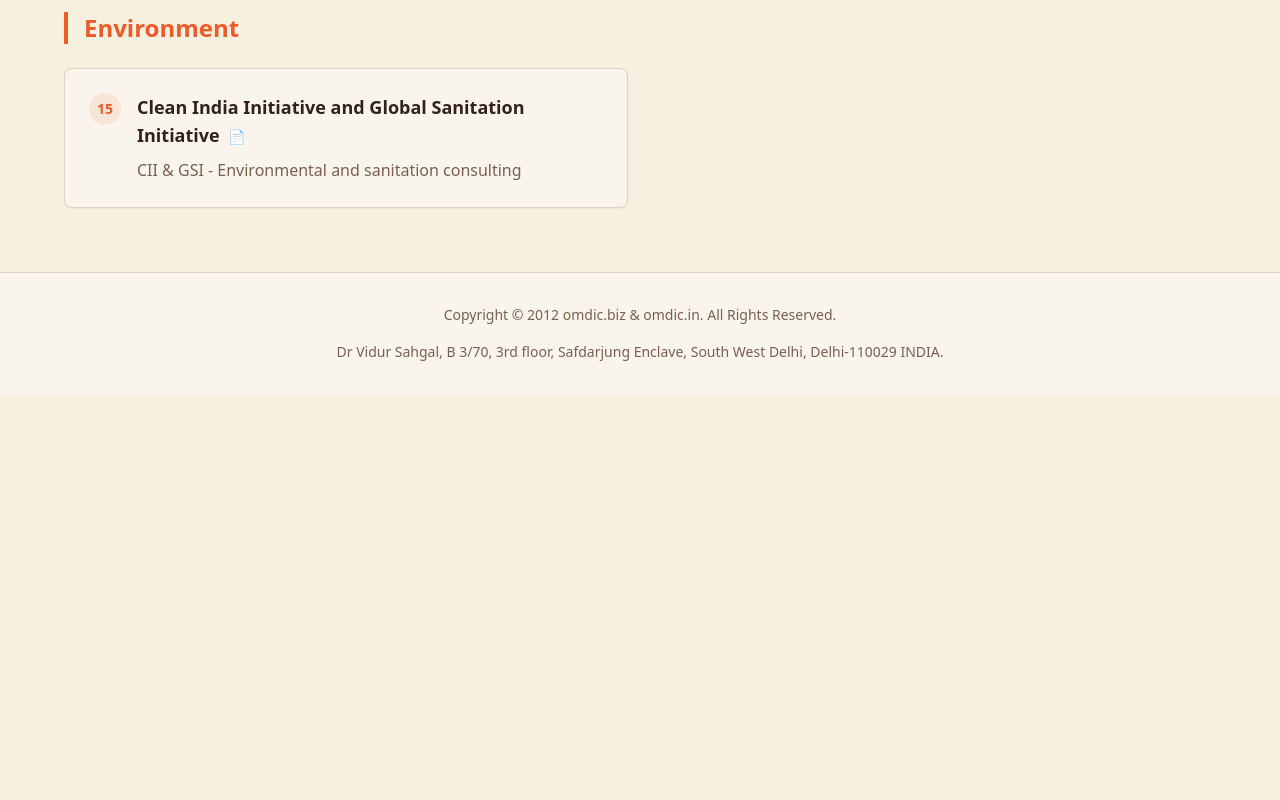
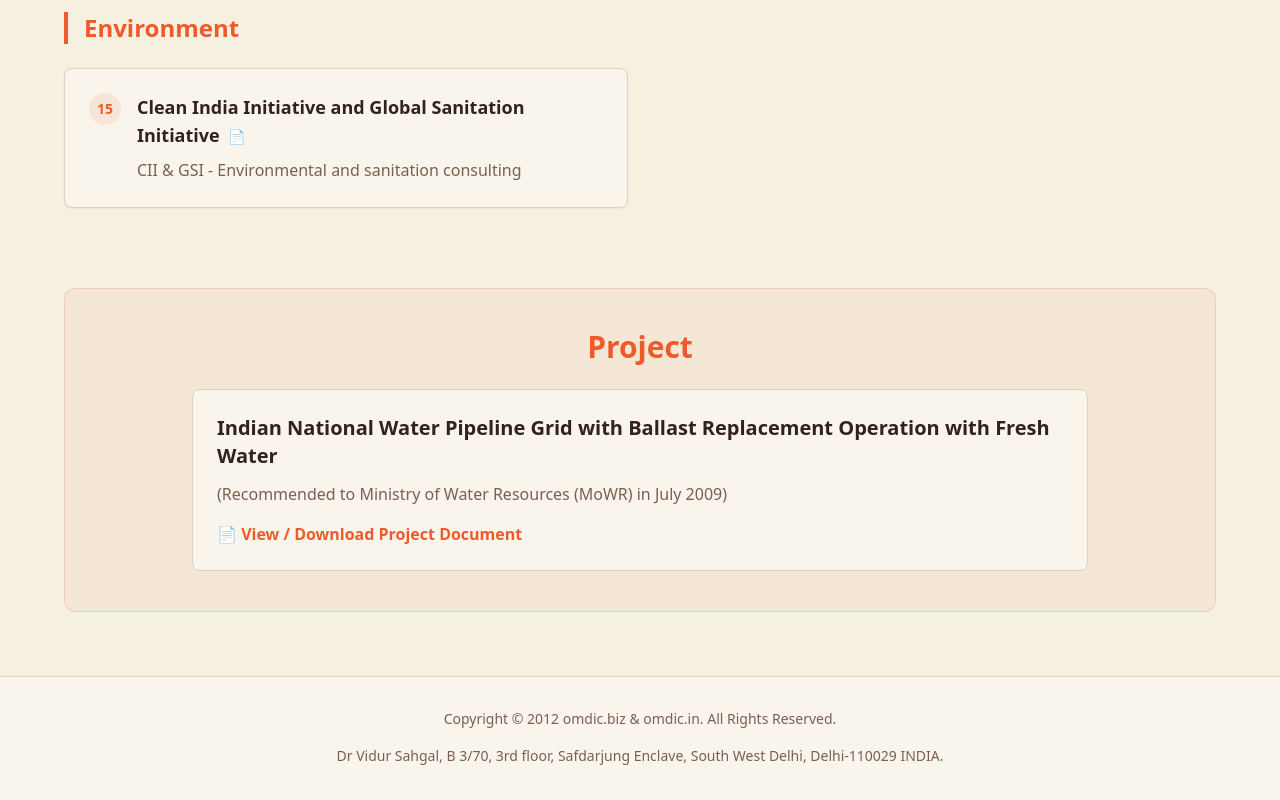
Before and after one commit to xyz986790-cell/RAX, a React (Vite) app: page /services in a window 1280 px wide. Shown: the part 2951-3751 px from the top of the page. Before the commit the page ends 3347 px from the top, so only its background shows below. Built offline with nearby package versions, Linux system fonts and the light colour scheme.

Commit message:
Update Services.tsx

```diff
--- a/src/pages/Services.tsx
+++ b/src/pages/Services.tsx
@@ -154,7 +154,35 @@ const Services = () => {
                 </div>
               </div>
             ))}
+
           </div>
+
+          {/* 👇 YAHAN Project Section paste karo */}
+          <div className="mt-20 bg-primary/5 border border-primary/20 rounded-xl p-10">
+            <h2 className="text-2xl md:text-3xl font-bold text-primary mb-6 text-center">
+              Project
+            </h2>
+
+            <div className="max-w-4xl mx-auto bg-card border rounded-lg p-6 hover:shadow-md transition-shadow">
+              <h3 className="text-lg md:text-xl font-semibold text-foreground mb-3">
+                Indian National Water Pipeline Grid with Ballast Replacement Operation with Fresh Water
+              </h3>
+
+              <p className="text-muted-foreground mb-4">
+                (Recommended to Ministry of Water Resources (MoWR) in July 2009)
+              </p>
+
+              <a
+                href="https://drive.google.com/file/d/1e3-PbZ0aj8eBSFELiK8Wgdgte56c0p8e/view?usp=drive_link"
+                target="_blank"
+                rel="noopener noreferrer"
+                className="inline-flex items-center gap-2 text-primary font-semibold hover:underline"
+              >
+                📄 View / Download Project Document
+              </a>
+            </div>
+          </div>
+          {/* 👆 Project Section yahan khatam */}
 
         </div>
       </main>
```
